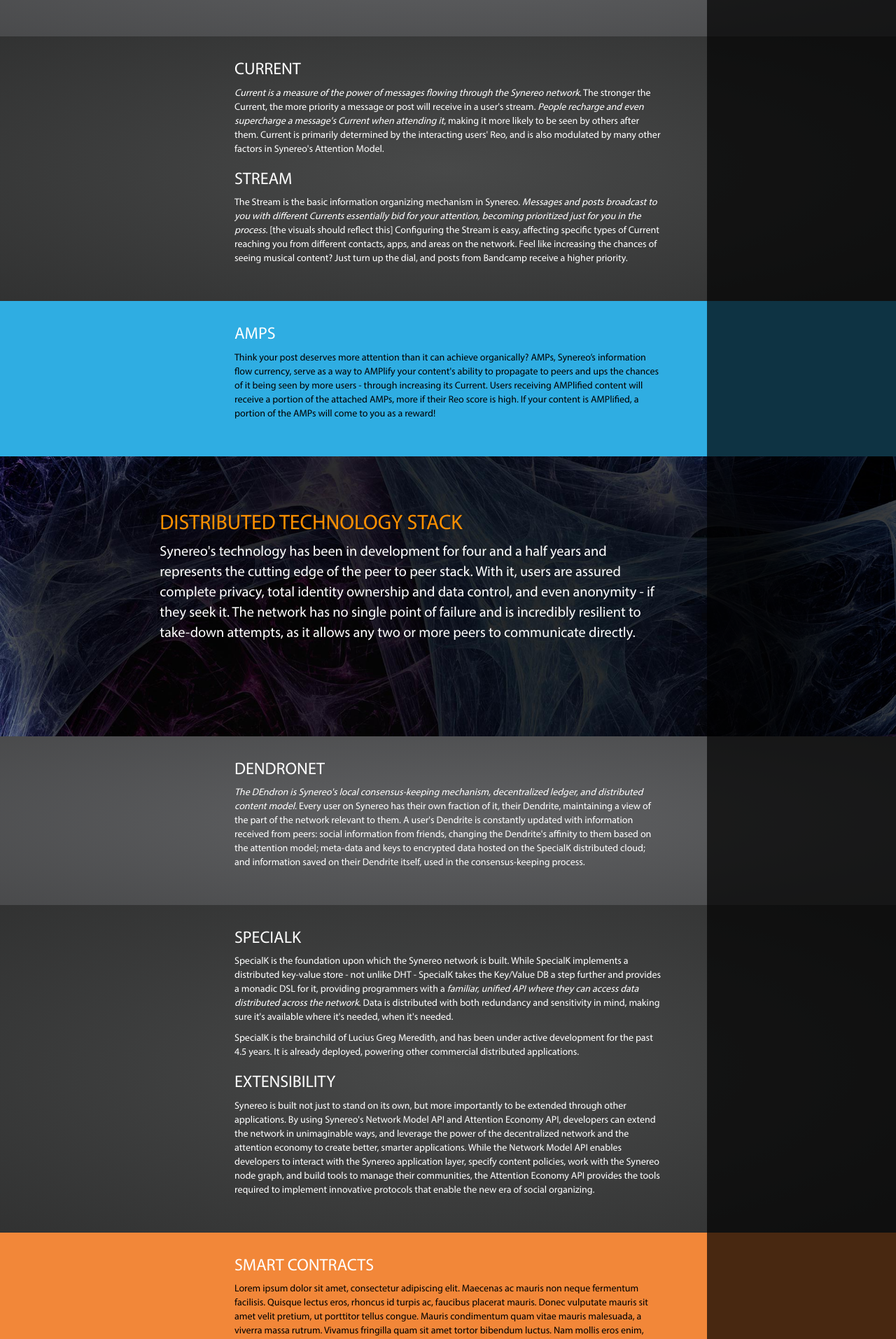
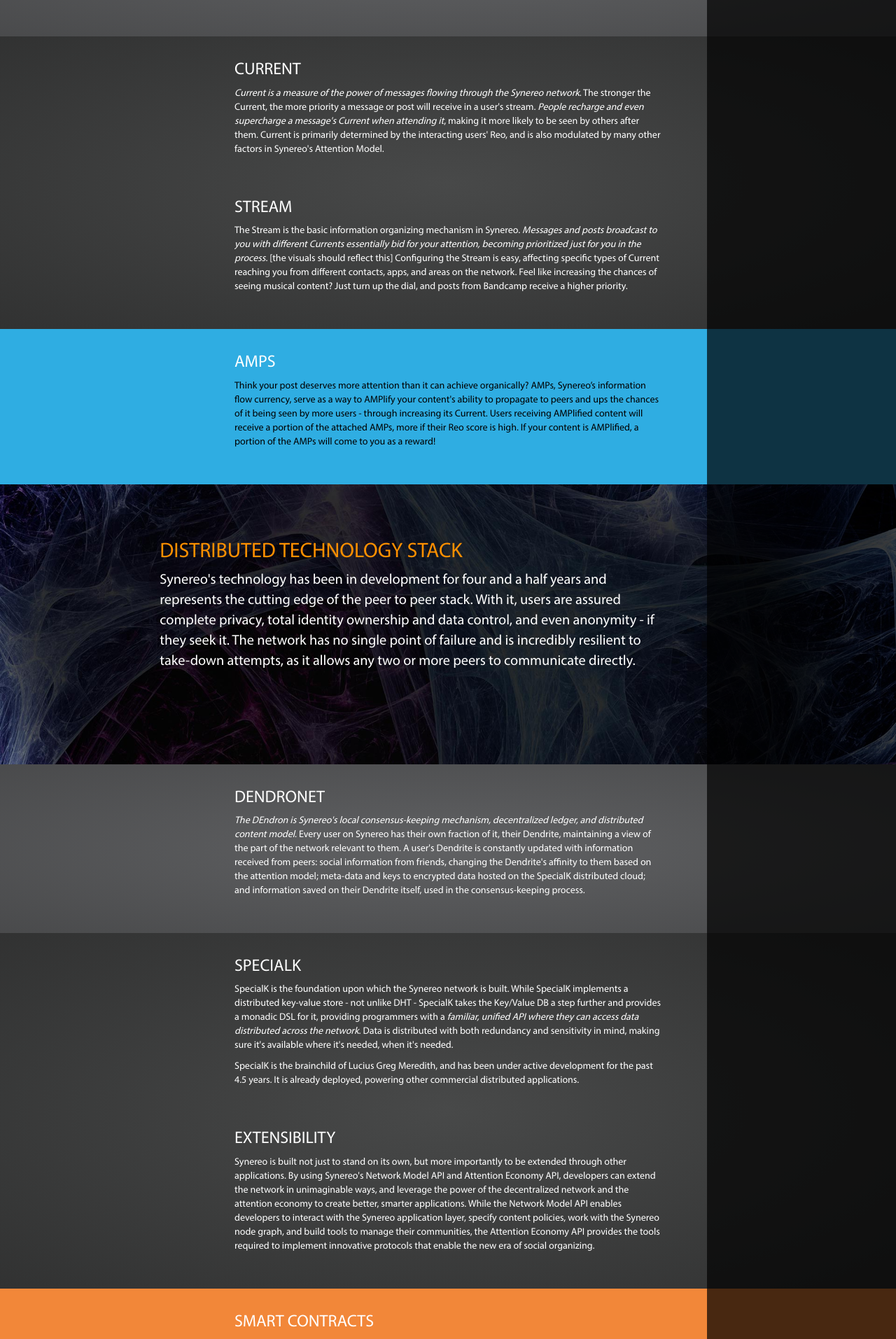
Before and after one commit to synereo/synereo.github.io, a Jekyll site: the page built from learn-more/index.html, in a window 1280 px wide. Shown: the part 629-2542 px from the top of the page at 70% size. Built offline with Jekyll 4.4.1, drawn with Linux system fonts in a browser that asks for light colours; nearby versions of some CDN libraries.

Commit message:
Add extra margins

```diff
--- a/_layouts/learn-more.html
+++ b/_layouts/learn-more.html
@@ -76,7 +76,7 @@
         <div class="row">
           <div class="col-md-6 col-md-offset-3">
             <h3>Current</h3>
-            <p><em>Current is a measure of the power of messages flowing through the Synereo network</em>. The stronger the Current, the more priority a message or post will receive in a user's stream. <em>People recharge and even supercharge a message's Current when attending it</em>, making it more likely to be seen by others after them. Current is primarily determined by the interacting users' Reo, and is also modulated by many other factors in Synereo's Attention Model.</p>
+            <p class="extra-margin"><em>Current is a measure of the power of messages flowing through the Synereo network</em>. The stronger the Current, the more priority a message or post will receive in a user's stream. <em>People recharge and even supercharge a message's Current when attending it</em>, making it more likely to be seen by others after them. Current is primarily determined by the interacting users' Reo, and is also modulated by many other factors in Synereo's Attention Model.</p>
 
             <h3 id="stream">Stream</h3>
             <p>The Stream is the basic information organizing mechanism in Synereo. <em>Messages and posts broadcast to you with different Currents essentially bid for your attention, becoming prioritized just for you in the process</em>. [the visuals should reflect this] Configuring the Stream is easy, affecting specific types of Current reaching you from different contacts, apps, and areas on the network. Feel like increasing the chances of seeing musical content? Just turn up the dial, and posts from Bandcamp receive a higher priority.</p>
@@ -124,7 +124,7 @@
           <div class="col-md-6 col-md-offset-3">
             <h3>SpecialK</h3>
             <p>SpecialK is the foundation upon which the Synereo network is built. While SpecialK implements a distributed key-value store - not unlike DHT - SpecialK takes the Key/Value DB a step further and provides a monadic DSL for it, providing programmers with a <em>familiar, unified API where they can access data distributed across the network</em>. Data is distributed with both redundancy and sensitivity in mind, making sure it's available where it's needed, when it's needed.</p>
-            <p>SpecialK is the brainchild of Lucius Greg Meredith, and has been under active development for the past 4.5 years. It is already deployed, powering other commercial distributed applications.</p>
+            <p class="extra-margin">SpecialK is the brainchild of Lucius Greg Meredith, and has been under active development for the past 4.5 years. It is already deployed, powering other commercial distributed applications.</p>
 
             <h3 id="extensibility">Extensibility</h3>
             <p>Synereo is built not just to stand on its own, but more importantly to be extended through other applications. By using Synereo's Network Model API and Attention Economy API, developers can extend the network in unimaginable ways, and leverage the power of the decentralized network and the attention economy to create better, smarter applications. While the Network Model API enables developers to interact with the Synereo application layer, specify content policies, work with the Synereo node graph, and build tools to manage their communities, the Attention Economy API provides the tools required to implement innovative protocols that enable the new era of social organizing.</p>
@@ -149,7 +149,7 @@
         <div class="row">
           <div class="col-md-6 col-md-offset-3">
             <h3>Censorship Resilience</h3>
-            <p>As a full-fledged peer-to-peer network, Synereo is resilient to censorship attacks carried out by anyone who is out to attempt to control the free flow of information. Centralized services can be coerced into cooperating with the powers-that-be; a true decentralized network cannot be censored. Taking down a peer-to-peer network means taking down the Internet in its entirety. With Synereo, your content is there for whomever wants to see it, and cannot be blocked.</p>
+            <p class="extra-margin">As a full-fledged peer-to-peer network, Synereo is resilient to censorship attacks carried out by anyone who is out to attempt to control the free flow of information. Centralized services can be coerced into cooperating with the powers-that-be; a true decentralized network cannot be censored. Taking down a peer-to-peer network means taking down the Internet in its entirety. With Synereo, your content is there for whomever wants to see it, and cannot be blocked.</p>
 
             <h3 id="gateways">Gateways</h3>
             <p>While Synereo is a completely decentralized network, we understand that not everyone is able to deploy a personal Synereo node on their own computation device. To that end, Synereo will provide centralized gateways that enable end users to use and enjoy the benefits of the network without having to run and maintain a node. Gateways don't control or have access to your information, and should they go down, the key they send you upon account creation can be used to boot up your node (with all of your information) immediately if you download a client and plug the key in.</p>
--- a/_sass/_learn-more.scss
+++ b/_sass/_learn-more.scss
@@ -92,6 +92,10 @@
         color: #fff;
         padding-top: 15px;
         padding-bottom: 40px;
+
+        p.extra-margin {
+            margin-bottom: 60px;
+        }
     }
 
     section.attention-model {
```
